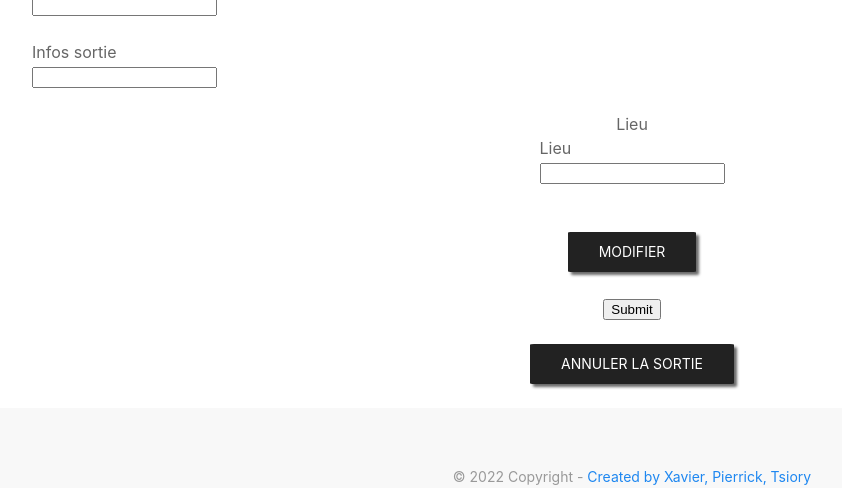
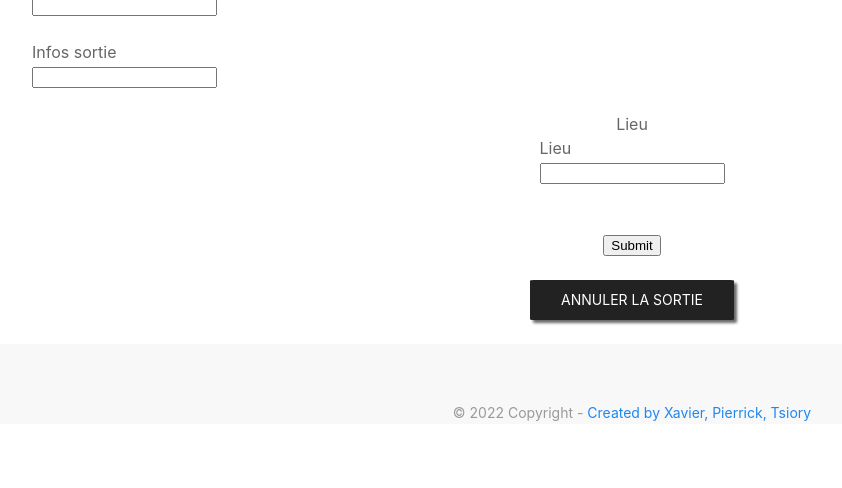
Before and after one commit to AozoKoko/SortirCom, a Symfony app: template templates/sortie/modifSortie.html.twig in a window 1280 px wide. Shown: the part 620-1108 px from the top of the page, without its empty margins (8-850 px from the left). After the commit the page ends 1041 px from the top, so only its background shows below. Run offline with Twig, Linux system fonts and the light colour scheme; the template is opened without the code that fills it, so the values that code supplies are empty; form fields are guessed from the names that the template uses; some libraries are stand-ins or nearby versions.

Commit message:
suppression bouton modifier

```diff
--- a/templates/sortie/modifSortie.html.twig
+++ b/templates/sortie/modifSortie.html.twig
@@ -39,10 +39,6 @@
         </div>
         <br>
         <br>
-        <div class="uk-flex uk-flex-center">
-            <button class="uk-button uk-button-secondary">Modifier</button>
-        </div>
-        <br>
             <div class="uk-flex uk-flex-center">
                 {{ form_row(Form.submit) }}
             </div>
```
